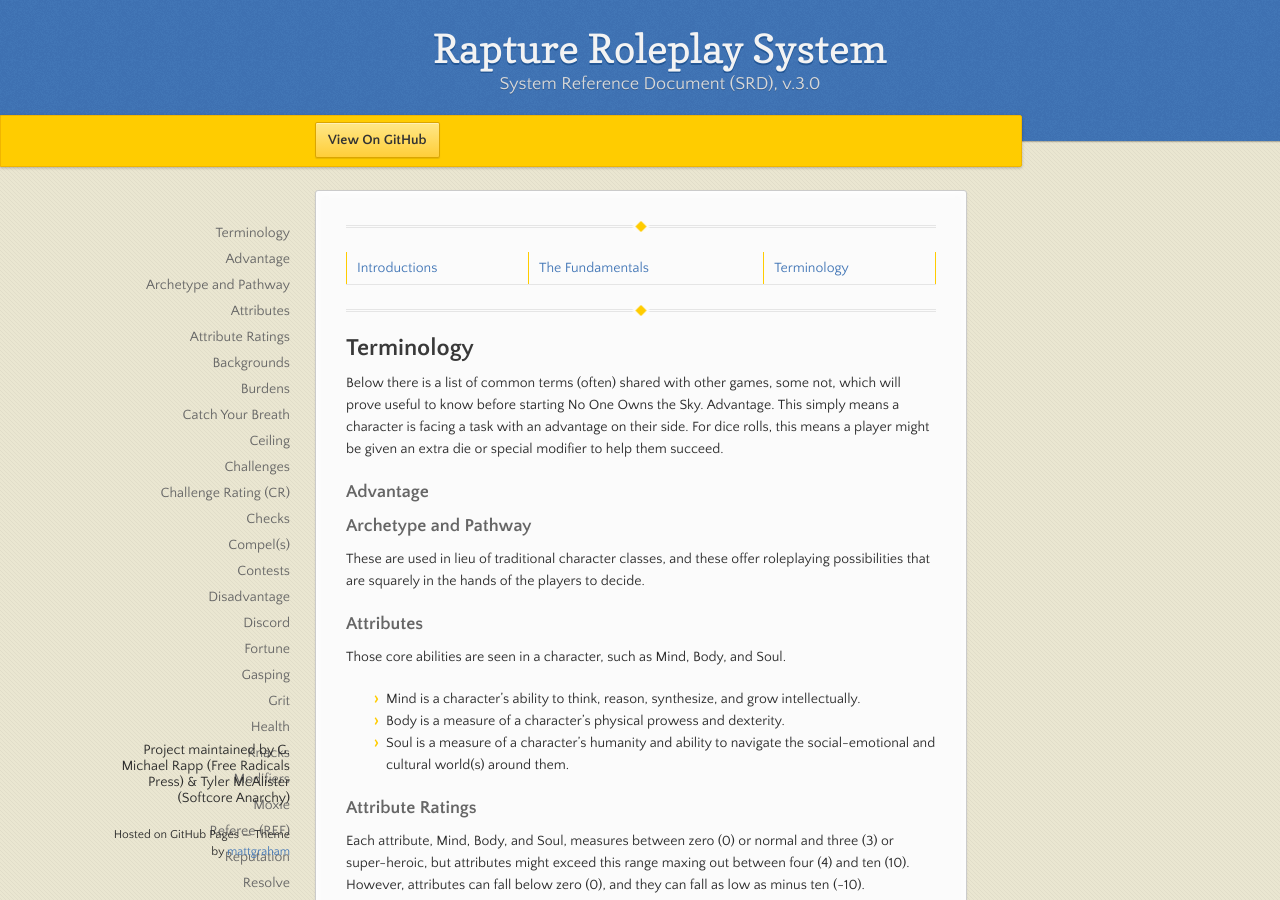
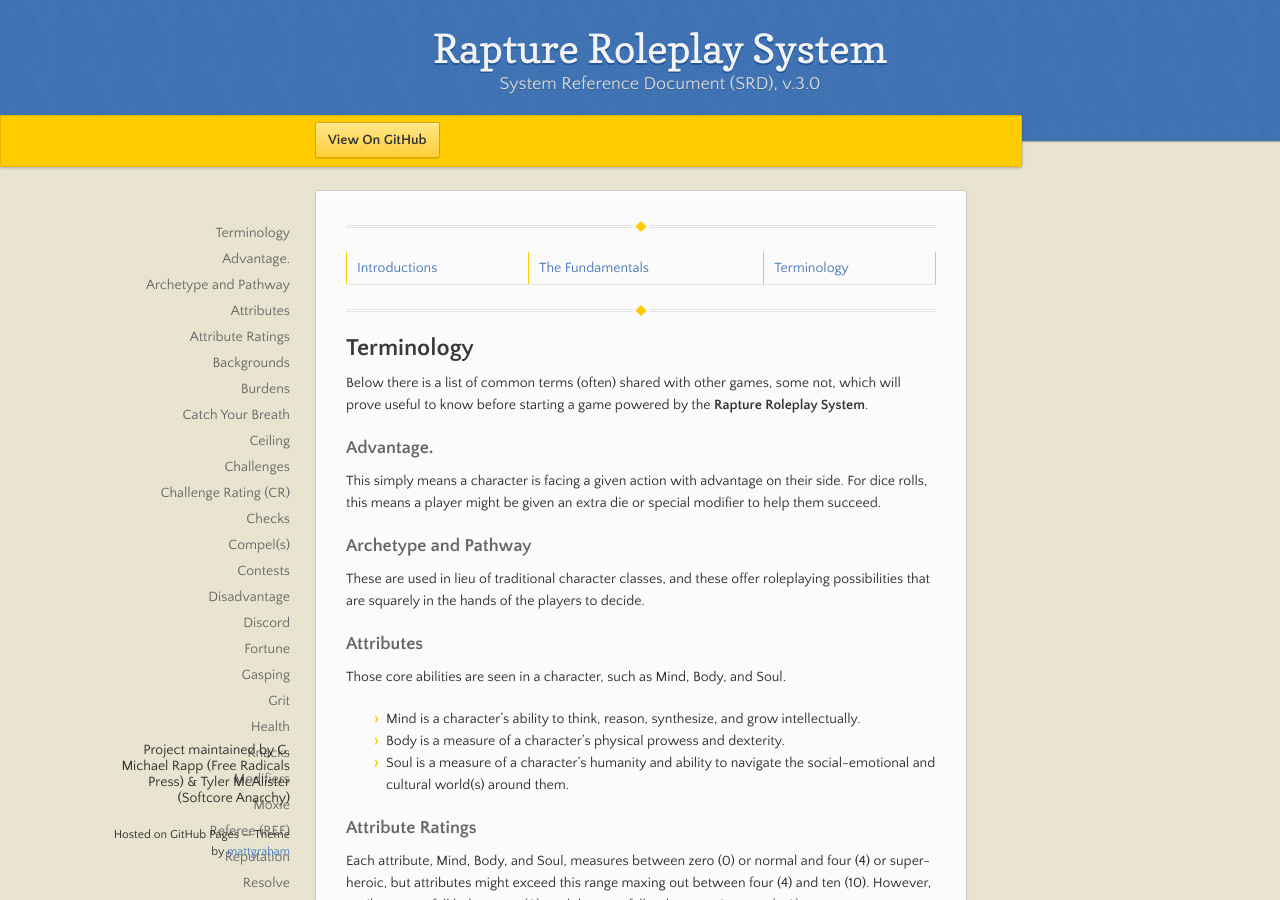
Before and after one commit to GMichaelRapp/rapture, a Jekyll site: the page built from terminology.md, in a window 1280 px wide and 900 px high. Built offline with Jekyll 4.4.1, drawn with Linux system fonts in a browser that asks for light colours; some of the changed text lies outside the part shown.

Commit message:
Update terminology.md

```diff
--- a/terminology.md
+++ b/terminology.md
@@ -11,10 +11,10 @@ description: System Reference Document (SRD), v.3.0
 ---
 
 ## Terminology
-Below there is a list of common terms (often) shared with other games, some not, which will prove useful to know before starting No One Owns the Sky.
-Advantage. This simply means a character is facing a task with an advantage on their side. For dice rolls, this means a player might be given an extra die or special modifier to help them succeed.
+Below there is a list of common terms (often) shared with other games, some not, which will prove useful to know before starting a game powered by the **Rapture Roleplay System**.
 
-### Advantage
+### Advantage.
+This simply means a character is facing a given action with advantage on their side. For dice rolls, this means a player might be given an extra die or special modifier to help them succeed.
 
 ### Archetype and Pathway
 These are used in lieu of traditional character classes, and these offer roleplaying possibilities that are squarely in the hands of the players to decide.
@@ -26,7 +26,7 @@ Those core abilities are seen in a character, such as Mind, Body, and Soul.
   - Soul is a measure of a character’s humanity and ability to navigate the social-emotional and cultural world(s) around them.
 
 ### Attribute Ratings
-Each attribute, Mind, Body, and Soul, measures between zero (0) or normal and three (3) or super-heroic, but attributes might exceed this range maxing out between four (4) and ten (10). However, attributes can fall below zero (0), and they can fall as low as minus ten (-10).
+Each attribute, Mind, Body, and Soul, measures between zero (0) or normal and four (4) or super-heroic, but attributes might exceed this range maxing out between four (4) and ten (10). However, attributes can fall below zero (0), and they can fall as low as minus ten (-10).
 
 ### Backgrounds
 Backgrounds are those descriptors that make a player character unique. These include, but aren’t limited to, Ancestry, Beliefs, Culture, Personal History, and Social Class.
@@ -55,7 +55,7 @@ A compel is issued by a Referee, or another player, who wishes to challenge a pl
 ### Contests
 
 ### Disadvantage
-This means a character faces a challenge at a disadvantage and is penalized in turn, meaning they are less likely to succeed in tackling the challenge in question.
+This means a character faces a given action at disadvantage and is penalized in turn, meaning they are less likely to succeed in tackling the challenge in question.
 
 ### Discord
 This is the chaos that comes from leaning on one’s Fortune in-game. Discord always follows good and bad fortunes as well. Every time Fortune, Grit, or Resolve is used, Discord comes into the picture, somehow, someway: It may be immediately after, or months or years afterwards. in-game.
```
